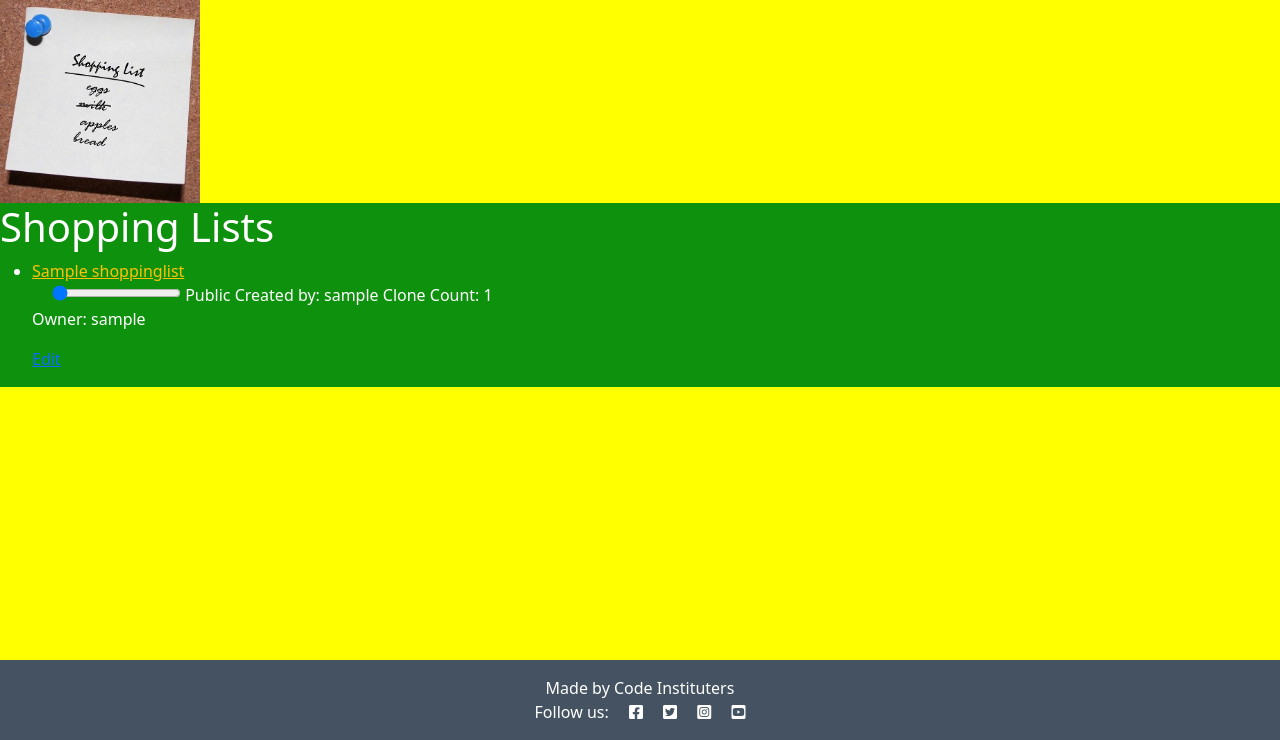
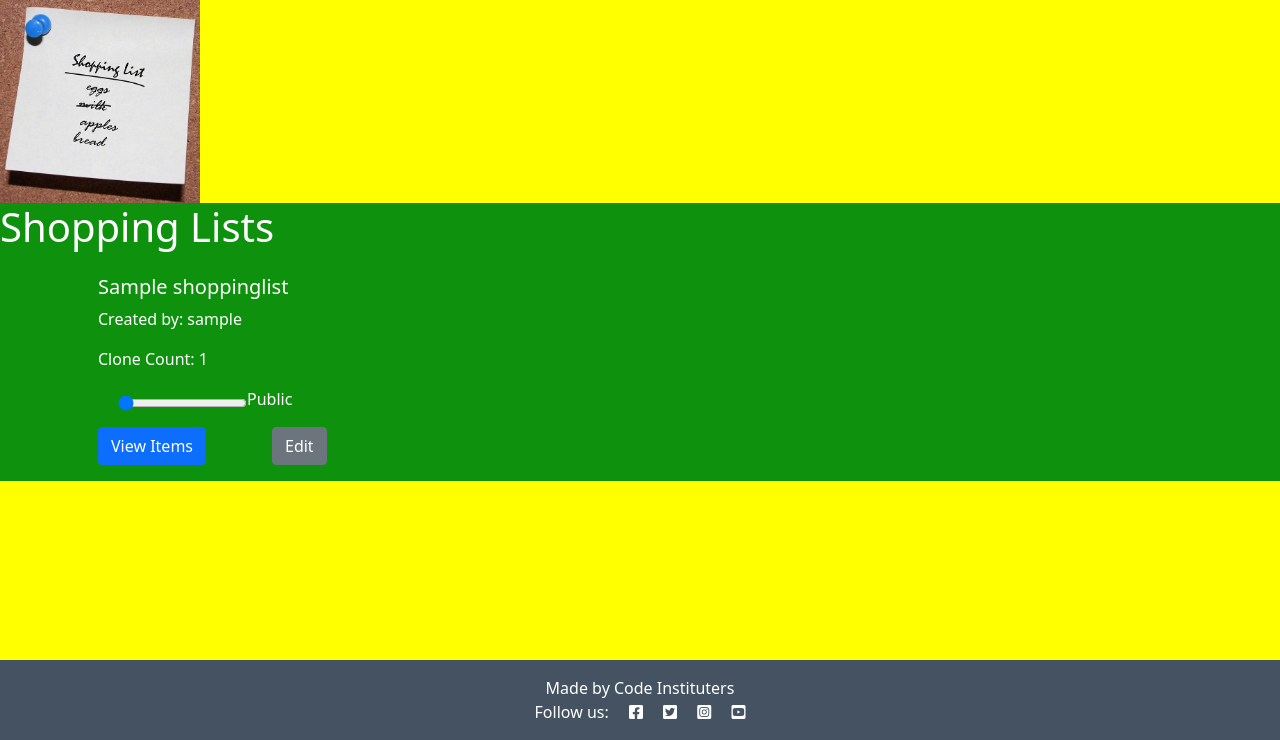
Before and after one commit to BjornL1/to_the_list_gd2, a Django app: page /shop_list/ in a window 1280 px wide. Shown: the part 60-800 px from the top of the page. Run offline with Django 4.2, Linux system fonts and the light colour scheme; a user stored in the database is signed in; tables that the repository leaves empty hold one stand-in row (values such as "Sample post").

Commit message:
Updated bootstrap class for shopping list view

```diff
--- a/shop_list/templates/shop_list/show_shopping_lists.html
+++ b/shop_list/templates/shop_list/show_shopping_lists.html
@@ -54,30 +54,51 @@
 
 <body>
     <h1 class="custom-container">Shopping Lists</h1>
-    <ul>
+    <div class="container">
+        <div class="row">
             {% for shopping_list, owner_username in lists_with_usernames %}
-        <li>
-            <span class="list-container">
-                <a class="text-warning"
-                    href="{% url 'show_items' list_id=shopping_list.id %}">{{ shopping_list.name }}</a><br>
+            <div class="col-md-6 col-lg-4">
+                <div class="card h-100">
+                    <div class="card-body d-flex flex-column">
+                        <h5 class="card-title">{{ shopping_list.name }}</h5>
+                        <p class="card-text">Created by: {{ owner_username }}</p>
+                        <p class="card-text">Clone Count: {{ shopping_list.clone_count }}</p>
+                        <!-- Toggle slider and status text -->
+                        <div class="d-flex align-items-end">
                             <input type="range"
                                    class="toggle-slider {% if shopping_list.is_private %}private{% else %}public{% endif %}"
                                    data-list-id="{{ shopping_list.id }}" min="0" max="1" step="1">
                             <span class="status-text {% if shopping_list.is_private %}private{% else %}public{% endif %}">
                                 {% if shopping_list.is_private %}Private{% else %}Public{% endif %}
                             </span>
-            </span>
-            <span>Created by: {{ owner_username }}</span>
-            <span>Clone Count: {{ shopping_list.clone_count }}</span>
+                        </div>
+                        <!-- List of items -->
+                        <ul>
+                            {% for item in shopping_list.items.all %}
+                            <li>
+                                <input type="checkbox" id="item_{{ item.id }}" name="item_{{ item.id }}"
+                                       {% if item.is_done %}checked{% endif %}>
+                                <label for="item_{{ item.id }}">{{ item.name }} - Quantity: {{ item.quantity }}</label>
                             </li>
-        <div>
-            <!--<h2>{{ shopping_list.name }}</h2>-->
-            <p>Owner: {{ shopping_list.owner }}</p>
-            <!-- Add link to edit page -->
-            <a href="{% url 'edit' shopping_list.id %}">Edit</a>
+                            {% endfor %}
+                        </ul>
+                        <!-- Other list information here -->
+                        <div class="mt-auto">
+                            <div class="row button-row">
+                                <div class="col">
+                                    <a href="{% url 'show_items' list_id=shopping_list.id %}" class="btn btn-primary">View Items</a>
+                                </div>
+                                <div class="col">
+                                    <a href="{% url 'edit' shopping_list.id %}" class="btn btn-secondary">Edit</a>
+                                </div>
+                            </div>
+                        </div>
+                    </div>
+                </div>
             </div>
             {% endfor %}
-    </ul>
+        </div>
+    </div>
 
     <script>
         document.addEventListener("DOMContentLoaded", function () {
@@ -159,6 +180,44 @@
 </html>
 {% endblock %}
 <!--
+
+<ul>
+        {% for shopping_list, owner_username in lists_with_usernames %}
+        <li>
+            <span class="list-container">
+                <a class="text-warning"
+                    href="{% url 'show_items' list_id=shopping_list.id %}">{{ shopping_list.name }}</a><br>
+                <input type="range"
+                    class="toggle-slider {% if shopping_list.is_private %}private{% else %}public{% endif %}"
+                    data-list-id="{{ shopping_list.id }}" min="0" max="1" step="1">
+                <span class="status-text {% if shopping_list.is_private %}private{% else %}public{% endif %}">
+                    {% if shopping_list.is_private %}Private{% else %}Public{% endif %}
+                </span>
+            </span>
+            <span>Created by: {{ owner_username }}</span>
+            <span>Clone Count: {{ shopping_list.clone_count }}</span>
+        </li>
+        <div>
+            <--<h2>{{ shopping_list.name }}</h2>-->
+            <!--<p>Owner: {{ shopping_list.owner }}</p>-->
+            <!-- Add link to edit page --
+            <a href="{% url 'edit' shopping_list.id %}">Edit</a>
+        </div>
+        {% endfor %}
+    </ul>
+
+
+
+
+
+
+
+
+
+
+
+
+
 
 {% if shopping_list.is_private %}Private{% else %}Public{% endif %}
 
```
Lines whose indentation alone changed are shown as unchanged.
